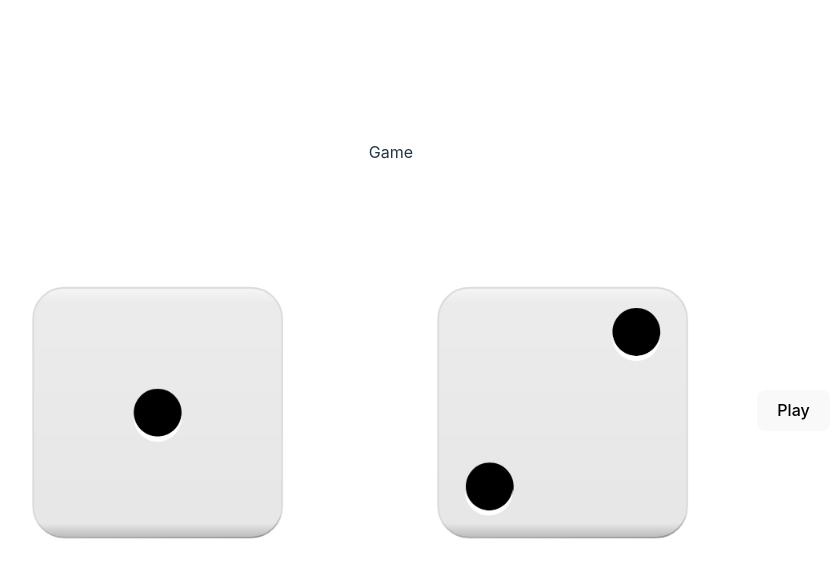
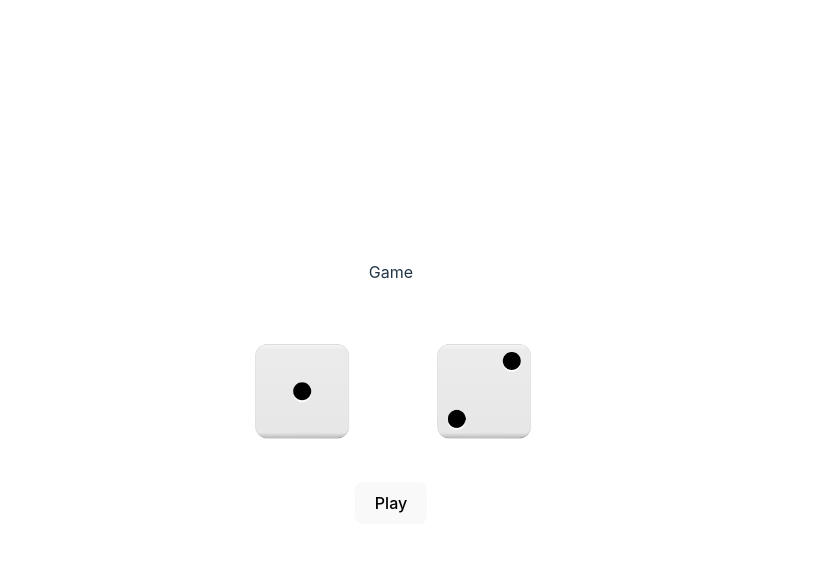
Before and after one commit to lidiettes/improfit.ai-challenge, a React (Vite) app: page /dice in a window 1280 px wide. Shown: the top 578 px of the page, without its empty margins (249-1089 px from the left). Built offline with nearby package versions, Linux system fonts and the light colour scheme.

Commit message:
style: basic style for dice

```diff
--- a/src/components/Game/Game.jsx
+++ b/src/components/Game/Game.jsx
@@ -33,10 +33,12 @@ const Game = () => {
         <>
             <div>Game</div>
             <div className={styles.container}>
+                <div className='styles.containerImages'>
                 <img className={styles.square} src={image}/>
+                <img className={styles.square} src={image2} />
+                </div>
                 <div style={{ width: '5px', display: 'inline-block' }}></div>
-                <img className={styles.square} src={image2} />
-                <button onClick={rollDice}>Play</button>
+                <button style={{ alignSelf: 'center' }} onClick={rollDice}>Play</button>
             </div>
         </>
     )
--- a/src/components/Game/Game.module.css
+++ b/src/components/Game/Game.module.css
@@ -1,13 +1,23 @@
-.container{
-    text-align: center;
-    padding: 2rem 2rem;
+.container {
     margin: 1rem;
+    display: flex;
+    flex-direction: column;
+    align-items: center;
+
+
 }
 
-.square{
-    height: 400px;
-    width: 400px;
-    background-color: rgb(179, 46, 46);
+.square {
+    height: 150px;
+    width: 150px;
+    background-color: white;
     display: inline-block;
     vertical-align: middle;
+    padding: 1rem 1rem;
 }
+
+.containerImages {
+    display: flex;
+    flex-direction: row;
+
+}
```
